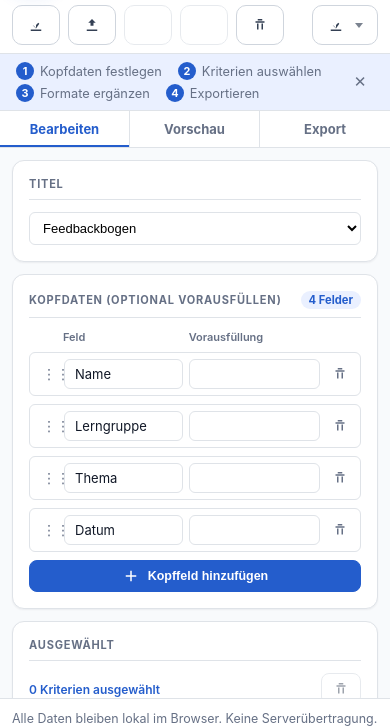
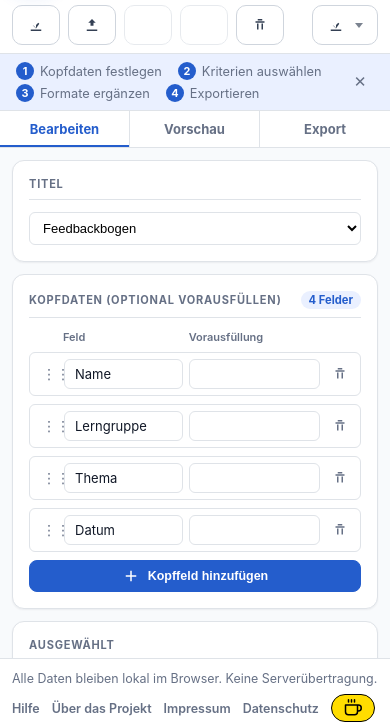
Before and after one commit to ChristianHaake/Feedbackbogen-Generator, a website built with Vite: page src/ui/index.html in a window 390 px wide. Shown: the part 70-798 px from the top of the page. Built offline with nearby package versions, Linux system fonts and the light colour scheme; files whose address does not match are found by name; a web font is replaced by a local one.

Commit message:
Add Buy Me A Coffee link and styles
Introduce a Buy Me A Coffee CTA: add .bmc-link styles (pill button, icon alignment, hover state) and hide its label on small screens. Add coffeeLink() to templates and coffeeIcon() SVG helper, and inject the link into renderLayout next to the GitHub link. Link includes accessibility attributes and opens in a new tab for external support/donations.

```diff
--- a/src/app.css
+++ b/src/app.css
@@ -410,6 +410,27 @@ body {
 .github-link:hover {
   background: var(--surface-subtle);
   color: var(--text);
+}
+.bmc-link {
+  display: inline-flex;
+  align-items: center;
+  justify-content: center;
+  gap: 6px;
+  min-height: 28px;
+  padding: 4px 12px;
+  border: 1px solid #000;
+  border-radius: 999px;
+  background: #FFDD00;
+  color: #000;
+  font-weight: 700;
+  text-decoration: none;
+}
+.bmc-link svg {
+  display: block;
+  flex: 0 0 auto;
+}
+.bmc-link:hover {
+  filter: brightness(0.95);
 }
 .mobile-tabs { display: none; }
 .mobile-export-pane { display: none; }
@@ -1350,6 +1371,7 @@ body {
   .app-footer-links { justify-content: flex-start; gap: var(--space-3); }
   .app-footer-nav { gap: var(--space-3); }
   .github-link-label { display: none; }
+  .bmc-link-label { display: none; }
 }
 @media (prefers-reduced-motion: reduce) { * { transition: none !important; animation: none !important; } }
 
--- a/src/ui/templates.ts
+++ b/src/ui/templates.ts
@@ -192,6 +192,7 @@ export function renderLayout(): HTMLElement {
         el('a', { href: contentPages.imprint.path, 'data-app-route': 'imprint', text: contentPages.imprint.title }),
         el('a', { href: contentPages.privacy.path, 'data-app-route': 'privacy', text: contentPages.privacy.title })
       ),
+      coffeeLink(),
       githubLink()
     )
   );
@@ -272,6 +273,36 @@ function exportButton(format: ExportFormat, label: string, iconId: string) {
   const btn = el('button', { class: 'export-card-button', type: 'button', 'data-export-format': format });
   btn.append(icon(iconId), el('span', { text: label }));
   return btn;
+}
+
+function coffeeLink(): HTMLAnchorElement {
+  const link = el('a', {
+    class: 'bmc-link',
+    href: 'https://www.buymeacoffee.com/Haake',
+    target: '_blank',
+    rel: 'noopener noreferrer',
+    title: 'Buy me a coffee',
+    'aria-label': 'Buy me a coffee'
+  });
+  link.append(coffeeIcon(), el('span', { class: 'bmc-link-label', text: 'Buy me a coffee' }));
+  return link;
+}
+
+function coffeeIcon(): SVGSVGElement {
+  const svg = document.createElementNS('http://www.w3.org/2000/svg', 'svg');
+  svg.setAttribute('aria-hidden', 'true');
+  svg.setAttribute('width', '18');
+  svg.setAttribute('height', '18');
+  svg.setAttribute('viewBox', '0 0 24 24');
+  svg.setAttribute('fill', 'none');
+  svg.setAttribute('stroke', 'currentColor');
+  svg.setAttribute('stroke-width', '2');
+  svg.setAttribute('stroke-linecap', 'round');
+  svg.setAttribute('stroke-linejoin', 'round');
+  const path = document.createElementNS('http://www.w3.org/2000/svg', 'path');
+  path.setAttribute('d', 'M18 8h1a4 4 0 0 1 0 8h-1M2 8h16v9a4 4 0 0 1-4 4H6a4 4 0 0 1-4-4V8zM6 1v3M10 1v3M14 1v3');
+  svg.append(path);
+  return svg;
 }
 
 function githubLink(): HTMLAnchorElement {
```
